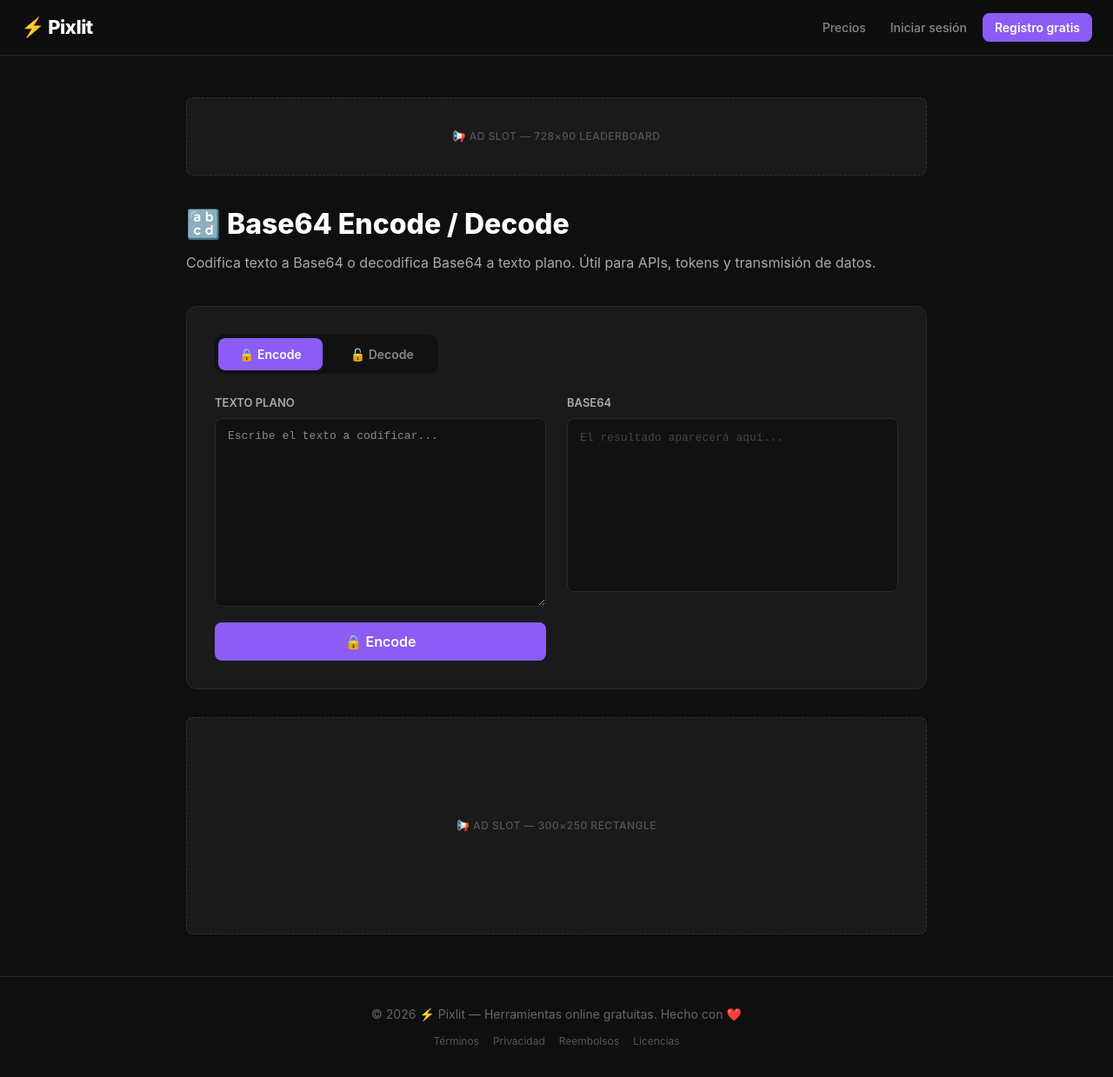
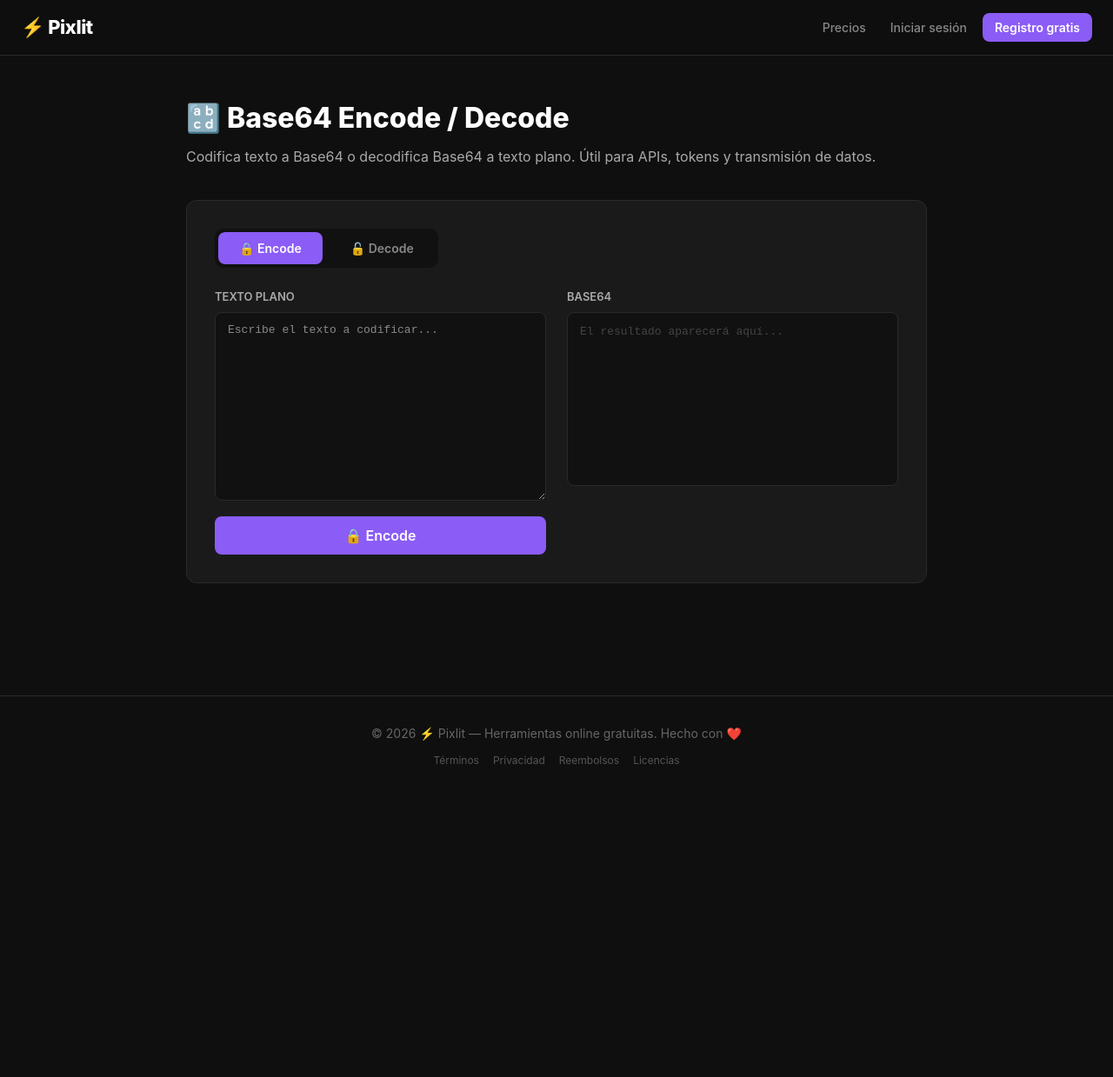
Before and after one commit to esemede/pixlit, a Next.js app: page /tools/base64 in a window 1280 px wide. Shown: the whole page at 87% size. After the commit the page ends 916 px from the top, so only its background shows below. Built offline with nearby package versions, Linux system fonts and the light colour scheme; no server answers.

Commit message:
fix: remove ad slots from ToolLayout

```diff
--- a/components/ToolLayout.tsx
+++ b/components/ToolLayout.tsx
@@ -9,11 +9,6 @@ interface ToolLayoutProps {
 export default function ToolLayout({ title, description, children }: ToolLayoutProps) {
   return (
     <div style={{ maxWidth: "900px", margin: "0 auto", padding: "48px 24px" }}>
-      {/* Ad slot top */}
-      <div className="ad-slot" style={{ height: "90px", marginBottom: "32px" }}>
-        📢 AD SLOT — 728×90 Leaderboard
-      </div>
-
       <h1
         style={{
           fontSize: "32px",
@@ -38,11 +33,6 @@ export default function ToolLayout({ title, description, children }: ToolLayoutP
       >
         {children}
       </div>
-
-      {/* Ad slot bottom */}
-      <div className="ad-slot" style={{ height: "250px", marginTop: "32px" }}>
-        📢 AD SLOT — 300×250 Rectangle
-      </div>
     </div>
   );
 }
```
